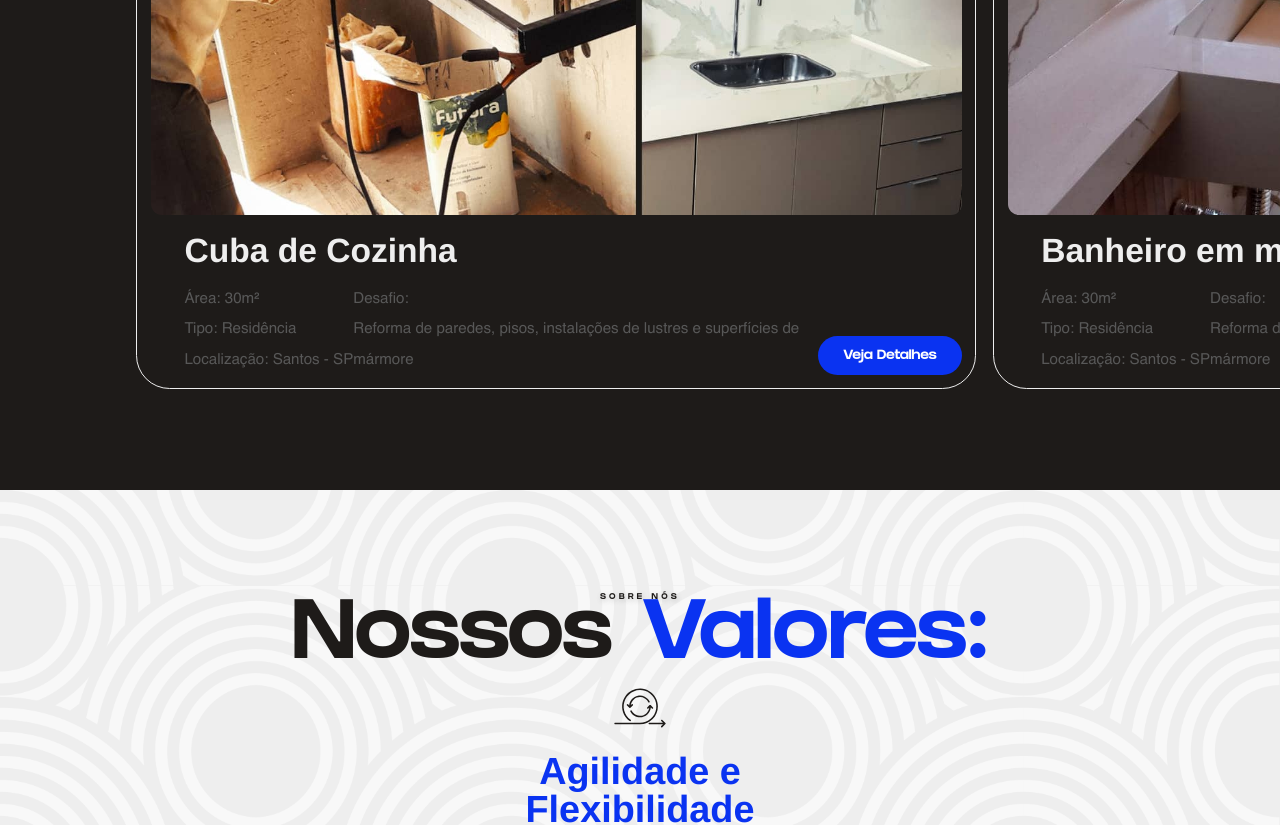
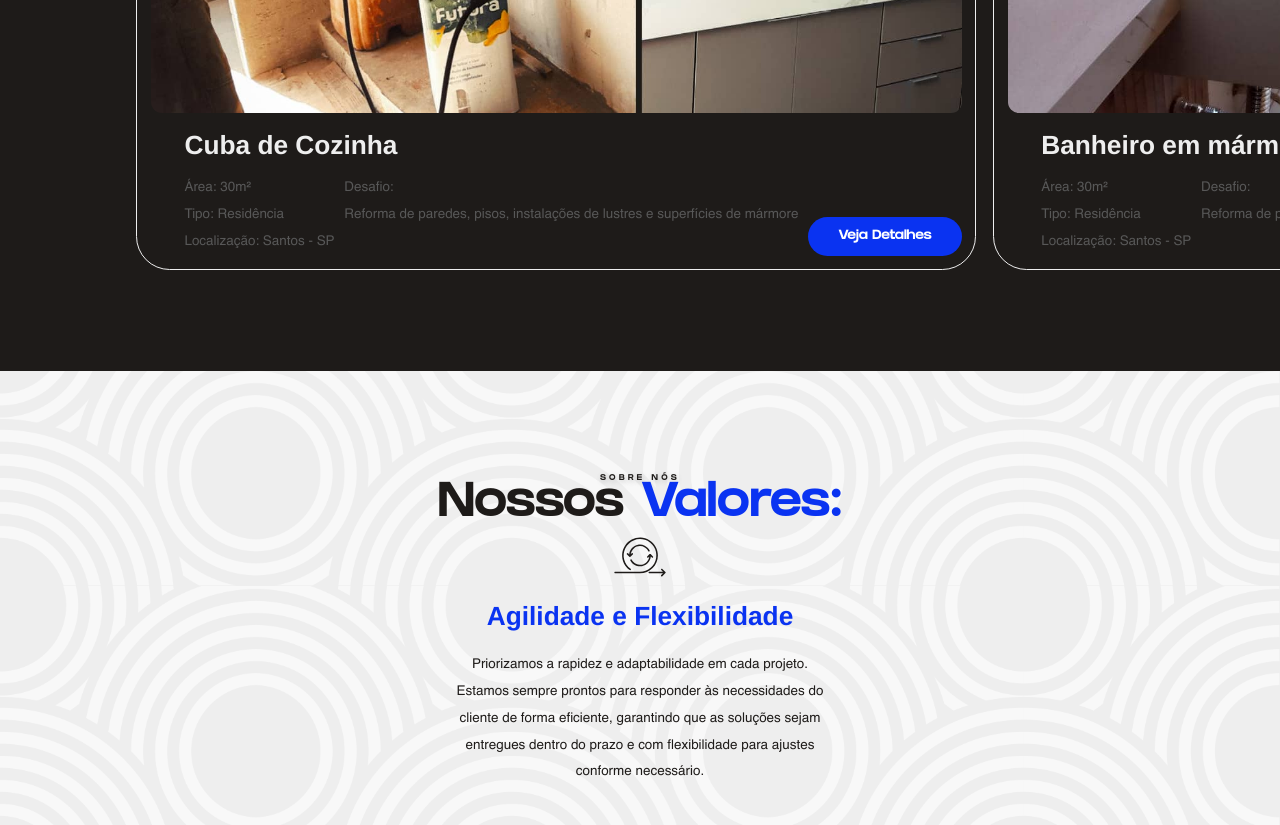
Before and after one commit to lucastdcs/ReforMar, a React (Vite) app: page /portfolio in a window 1280 px wide. Shown: the part 1360-2185 px from the top of the page. Built offline with nearby package versions, Linux system fonts and the light colour scheme.

Commit message:
add clamp to all fonts

```diff
--- a/src/assets/styles/typography.styled.js
+++ b/src/assets/styles/typography.styled.js
@@ -1,162 +1,61 @@
 import styled from 'styled-components';
-import {motion} from "framer-motion"
+import { motion } from 'framer-motion';
 
 export const H1 = styled.h1`
   font-family: var(--font-family-grifter);
-    font-size: var(--font-size-h1);
+  font-size: clamp(8rem, 2.5vw + 6rem, 16rem); /* Mínimo 8rem, ideal ajustável, máximo 16rem */
   line-height: var(--spacing-90);
-
-    @media (max-width: 1060px) {
-        font-size: 4rem;
-    }
-
-    @media (max-width: 768px) {
-        font-size: 3.5rem;
-    }
-
-    @media (max-width: 480px) {
-        font-size: 3rem;
-    }
 `;
 
 export const H2 = styled.h2`
   font-family: var(--font-family-grifter);
-    font-size: var(--font-size-h2);
+  font-size: clamp(5rem, 2.5vw + 2rem, 10rem); /* Mínimo 5rem, ideal ajustável, máximo 10rem */
   line-height: var(--spacing-90);
 
   span {
     color: var(--color-tertiary);
   }
-
-    @media (max-width: 1060px) {
-        font-size: 8rem;
-    }
-
-    @media (max-width: 768px) {
-        font-size: 6rem;
-    }
-
-    @media (max-width: 480px) {
-        font-size: 5rem;
-    }
-
-    @media (max-width: 390px) {
-        font-size: 4rem;
-    }
 `;
 
 export const H3 = styled.h3`
   font-family: var(--font-family-grifter);
-    font-size: var(--font-size-h3);
+  font-size: clamp(2.6rem, 1.2vw + 1.4rem, 5rem); /* Mínimo 2.6rem, ideal ajustável, máximo 5rem */
   line-height: var(--spacing-100);
-
-    @media (max-width: 1060px) {
-        font-size: 2.2rem;
-    }
-
-    @media (max-width: 768px) {
-        font-size: 2rem;
-    }
-
-    @media (max-width: 480px) {
-        font-size: 1.8rem;
-    }
 `;
 
 export const H4 = styled.h3`
   font-family: var(--font-family-helvetica);
-    font-size: var(--font-size-h4);
+  font-size: clamp(2.2rem, 1.2vw + 1.3rem, 4.5rem); /* Mínimo 2.2rem, ideal ajustável, máximo 4.5rem */
   line-height: var(--spacing-100);
-
-    @media (max-width: 1060px) {
-        font-size: 2.2rem;
-    }
-
-    @media (max-width: 768px) {
-        font-size: 2rem;
-    }
-
-    @media (max-width: 480px) {
-        font-size: 1.8rem;
-    }
 `;
 
 export const H5 = styled.h3`
   font-family: var(--font-family-helvetica);
-    font-size: var(--font-size-h5);
+  font-size: clamp(2rem, 1.2vw + 1.3rem, 4rem); /* Mínimo 2rem, ideal ajustável, máximo 4rem */
   line-height: var(--spacing-100);
-
-    @media (max-width: 1060px) {
-        font-size: 2.2rem;
-    }
-
-    @media (max-width: 768px) {
-        font-size: 2rem;
-    }
-
-    @media (max-width: 480px) {
-        font-size: 1.8rem;
-    }
 `;
 
 export const H6 = styled.h3`
   font-family: var(--font-family-helvetica);
-    font-size: var(--font-size-h6);
+  font-size: clamp(1.8rem, 0.8vw + 1rem, 2rem); /* Mínimo 1.8rem, ideal ajustável, máximo 2rem */
   line-height: var(--spacing-100);
+`;
 
-    @media (max-width: 1060px) {
-        font-size: 2.2rem;
-    }
-
-    @media (max-width: 768px) {
-        font-size: 2rem;
-    }
-
-    @media (max-width: 480px) {
-        font-size: 1.8rem;
-    }
-`;
 export const H7 = styled.h3`
   font-family: var(--font-family-grifter);
-    font-size: var(--font-size-h7);
+  font-size: clamp(1.8rem, 0.8vw + 1rem, 2rem); /* Mínimo 1.8rem, ideal ajustável, máximo 2rem */
   line-height: var(--spacing-100);
-
-    @media (max-width: 1060px) {
-        font-size: 2.2rem;
-    }
-
-    @media (max-width: 768px) {
-        font-size: 2rem;
-    }
-
-    @media (max-width: 480px) {
-        font-size: 1.8rem;
-    }
 `;
 
 export const Text = styled.p`
   font-family: var(--font-family-helvetica);
-    font-size: var(--font-size-h7);
+  font-size: clamp(1.2rem, 1vw + 0.2rem, 1.6rem); /* Mínimo 1.2rem, ideal ajustável, máximo 1.6rem */
   line-height: var(--spacing-200);
-
-    @media (max-width: 1060px) {
-        font-size: 1.6rem;
-    }
-
-    @media (max-width: 768px) {
-        font-size: 1.4rem;
-    }
-
-    @media (max-width: 480px) {
-        font-size: 1.2rem;
-    }
-
-
 `;
 
 export const Label = styled(motion.a)`
   font-family: var(--font-family-grifter);
-    font-size: var(--font-size-label10);
+  font-size: clamp(1rem, 0.5vw + 0.6rem, 1.5rem); /* Mínimo 1rem, ideal ajustável, máximo 1.5rem */
   line-height: var(--spacing-160);
   text-transform: uppercase;
   white-space: nowrap;
@@ -164,41 +63,17 @@ export const Label = styled(motion.a)`
   cursor: pointer;
   color: var(--off-white);
 
-    font-size: ${props => (props.primary ? 'var(--font-size-label15)' : 'var(--font-size-label10)')};
-
-    @media (max-width: 1060px) {
-        font-size: ${props => (props.primary ? '2rem' : '1.6rem')};
-    }
-
-    @media (max-width: 768px) {
-        font-size: ${props => (props.primary ? '1.8rem' : '1.4rem')};
-    }
-
-    @media (max-width: 480px) {
-        font-size: ${props => (props.primary ? '1.6rem' : '1.2rem')};
-    }
+  font-size: ${props => props.primary ? 'clamp(1.2rem, 1vw + 0.6rem, 2rem)' : 'clamp(0.6rem, 0.22vw + 0.6rem, 1.5rem)'}; /* Ajuste proporcional */
 `;
 
 export const LabelTitle = styled.h3`
   font-family: var(--font-family-grifter);
-    font-size: var(--font-size-label10);
+  font-size: clamp(1rem, 0.5vw + 0.6rem, 1.5rem); /* Mínimo 1rem, ideal ajustável, máximo 1.5rem */
   line-height: var(--spacing-160);
   text-transform: uppercase;
   letter-spacing: 0.4rem;
   color: var(--grey);
   text-shadow: 1px 2px 5px var(--grey-shadow);
 
-    font-size: ${props => (props.primary ? 'var(--font-size-label15)' : 'var(--font-size-label10)')};
-
-    @media (max-width: 1060px) {
-        font-size: ${props => (props.primary ? '2rem' : '1.6rem')};
-    }
-
-    @media (max-width: 768px) {
-        font-size: ${props => (props.primary ? '1.5rem' : '1rem')};
-    }
-
-    @media (max-width: 480px) {
-        font-size: ${props => (props.primary ? '1.3rem' : '0.5rem')};
-    }
+  font-size: ${props => props.primary ? 'clamp(1.3rem, 1vw + 0.3rem, 2rem)' : 'clamp(1rem, 0.5vw + 0.5rem, 1rem)'}; /* Ajuste proporcional */
 `;
```
Lines whose indentation alone changed are shown as unchanged.
